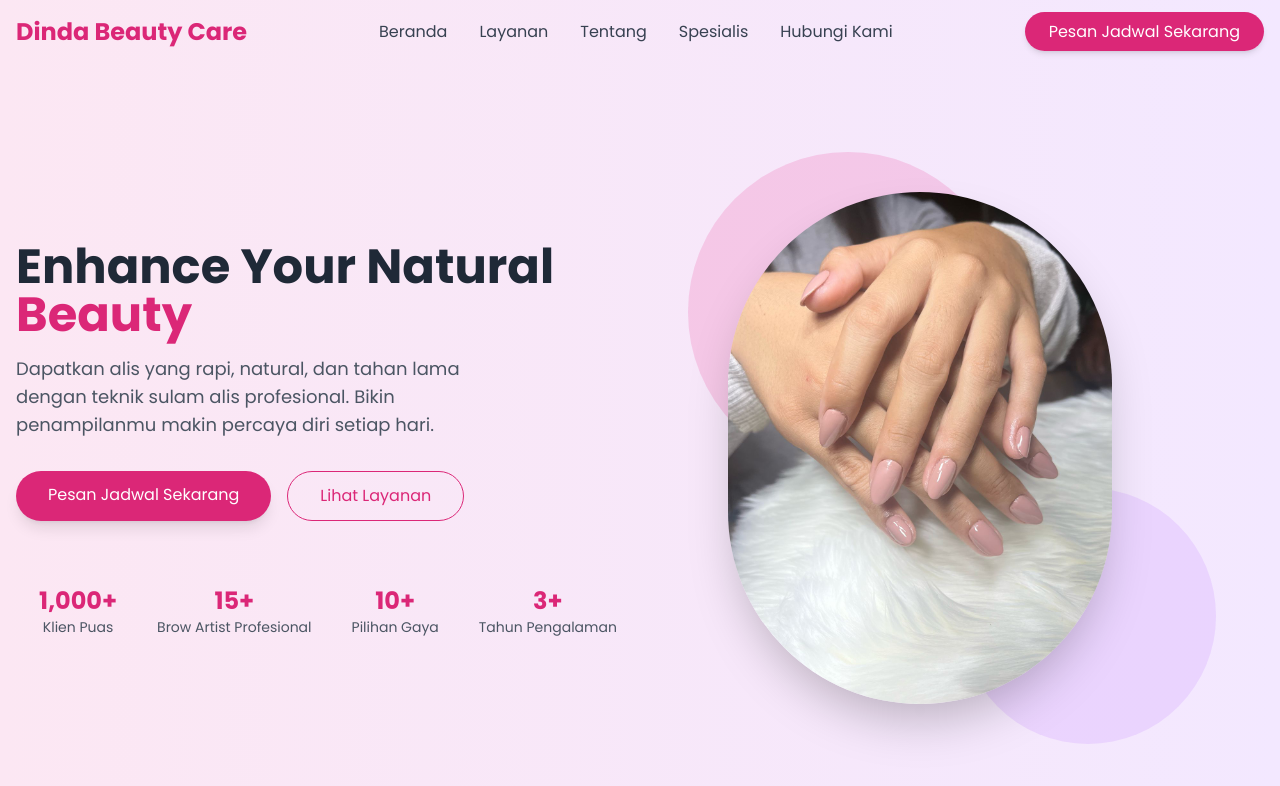
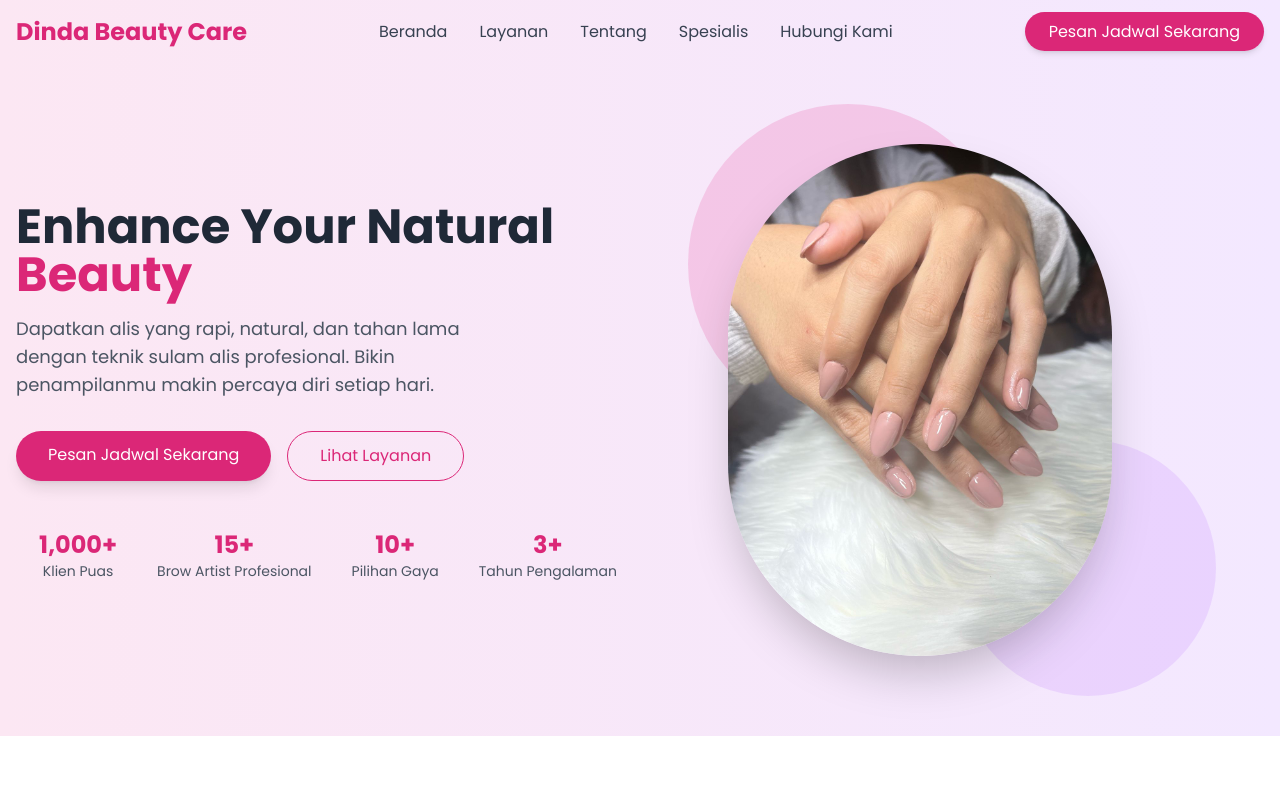
Before and after one commit to yudisdev/clinic-web, a React (Vite) app: page / in a window 1280 px wide. Shown: the top 786 px of the page. Built offline with nearby package versions, Linux system fonts and the light colour scheme.

Commit message:
update hero,header and aos animation

```diff
--- a/src/App.jsx
+++ b/src/App.jsx
@@ -7,7 +7,8 @@ import Hero from './components/Hero'
 const App = () => {
   useEffect (()=>{
     AOS.init({
-      duration: 1000,
+      duration: 3000,
+      once: true,
     });
   },[]);
 
--- a/src/components/Hero.jsx
+++ b/src/components/Hero.jsx
@@ -10,7 +10,7 @@ const Hero = () => {
   return (
    <div>
         <section id='beranda' className='relative overflow-hidden bg-gradient-to-r from-pink-100 to-purple-100'>
-            <article className='container mx-auto px-4 py-20 md:py-32 flex flex-col md:flex-row items-center'>
+            <article className='container mx-auto px-4 py-14 md:py-20 flex flex-col md:flex-row items-center'>
                 <div className='md:w-1/2 mb-10 md:mb-0 '>
                     <hgroup data-aos="fade-up"
                             data-aos-duration="2000">
@@ -22,7 +22,7 @@ const Hero = () => {
                         </p>
                     </hgroup>
                     <nav data-aos="fade-up"
-                         data-aos-duration="2500" className='flex flex-col sm:flex-row gap-4 mb-12'>
+                         data-aos-duration="2500" className='flex flex-col sm:flex-row gap-4 mb-8'>
                         <a href="#pesanjadwal"
                         className='bg-pink-600 hover:bg-pink-700 text-white px-8 py-3 rounded-full
                         text-center transition shadow-lg'
@@ -49,7 +49,8 @@ const Hero = () => {
                     </aside>
                 </div>
                 <figure className='md:w-1/2 flex justify-center'>
-                    <div className='relative w-full max-w-md'>
+                    <div data-aos="fade-up"
+                         data-aos-duration="4000" className='relative w-full max-w-md'>
                         <span className='bg-pink-500 rounded-full w-80 h-80 absolute -top-10 -left-10 opacity-20'
                         aria-hidden='true'>
                         </span>
```
